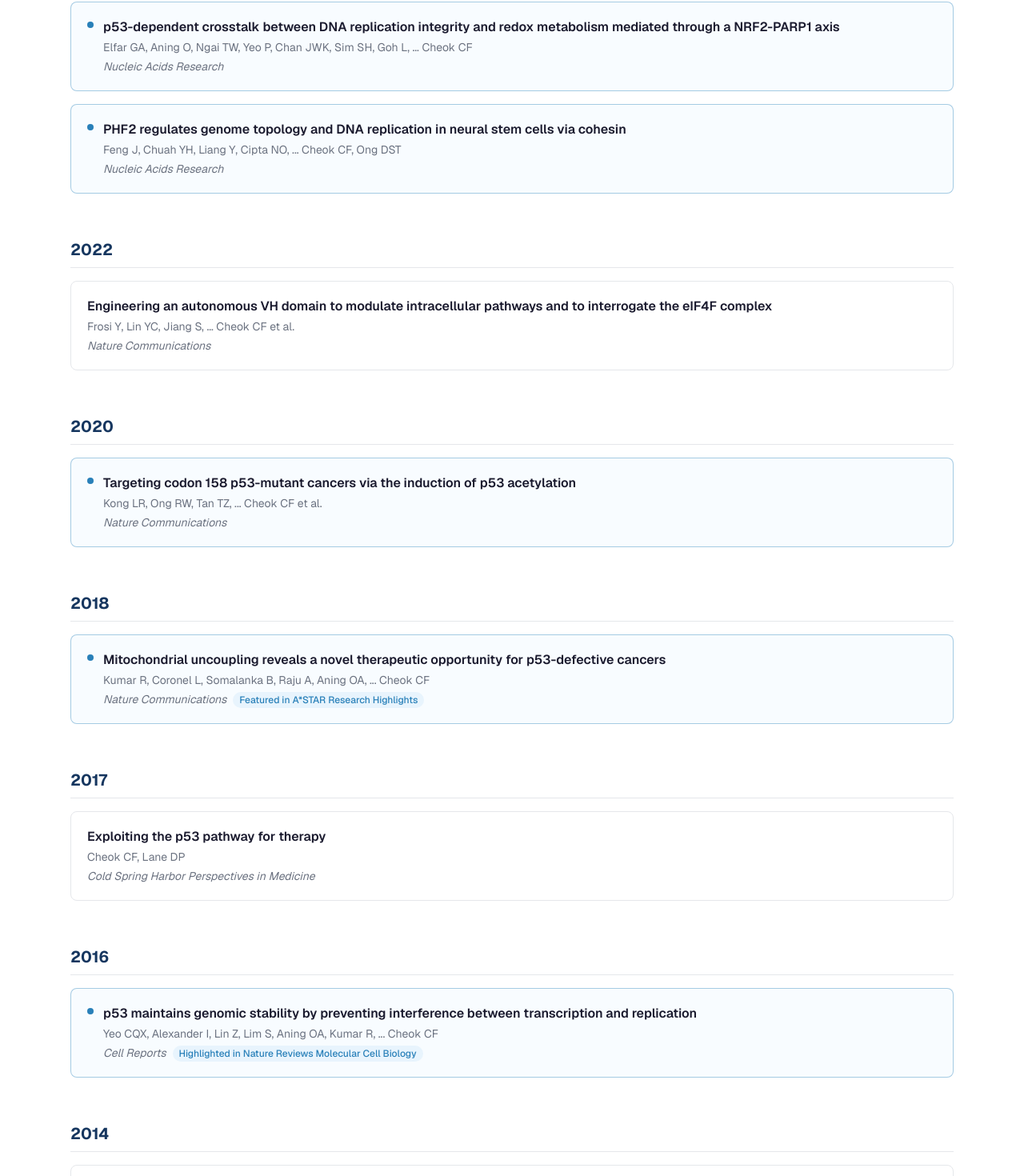
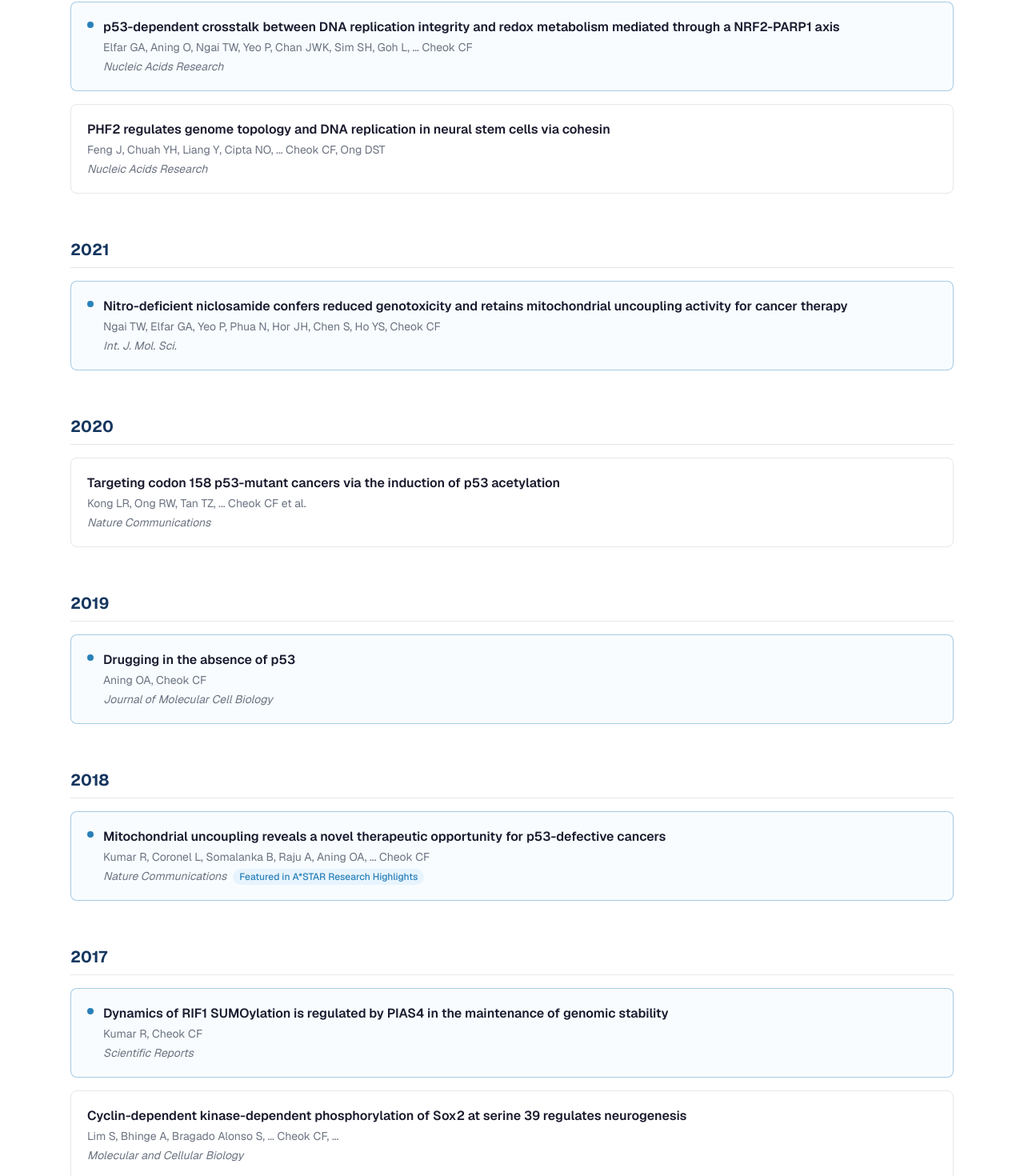
Before and after one commit to Joelchan-Biology/ccf-lab-website, a Next.js app: page /publications in a window 1280 px wide. Shown: the part 717-2187 px from the top of the page at 80% size. Built offline with nearby package versions, Linux system fonts and the light colour scheme.

Commit message:
Add missing publications (2017-2021), fix highlights to first/last author only, update research areas

```diff
--- a/src/app/publications/page.tsx
+++ b/src/app/publications/page.tsx
@@ -42,17 +42,16 @@ const publications: Publication[] = [
     journal: "Nucleic Acids Research",
     year: 2024,
     doi: "10.1093/nar/gkae457",
-    highlight: true,
   },
   {
     title:
-      "Engineering an autonomous VH domain to modulate intracellular pathways and to interrogate the eIF4F complex",
-    authors: "Frosi Y, Lin YC, Jiang S, ... Cheok CF et al.",
-    journal: "Nature Communications",
-    year: 2022,
-    doi: "10.1038/s41467-022-32463-1",
+      "Nitro-deficient niclosamide confers reduced genotoxicity and retains mitochondrial uncoupling activity for cancer therapy",
+    authors: "Ngai TW, Elfar GA, Yeo P, Phua N, Hor JH, Chen S, Ho YS, Cheok CF",
+    journal: "Int. J. Mol. Sci.",
+    year: 2021,
+    doi: "10.3390/ijms221910420",
+    highlight: true,
   },
-
   // ── Featured / Highlighted ──
   {
     title:
@@ -61,6 +60,14 @@ const publications: Publication[] = [
     journal: "Nature Communications",
     year: 2020,
     doi: "10.1038/s41467-020-15608-y",
+  },
+  {
+    title:
+      "Drugging in the absence of p53",
+    authors: "Aning OA, Cheok CF",
+    journal: "Journal of Molecular Cell Biology",
+    year: 2019,
+    doi: "10.1093/jmcb/mjz012",
     highlight: true,
   },
   {
@@ -75,11 +82,29 @@ const publications: Publication[] = [
   },
   {
     title:
+      "Dynamics of RIF1 SUMOylation is regulated by PIAS4 in the maintenance of genomic stability",
+    authors: "Kumar R, Cheok CF",
+    journal: "Scientific Reports",
+    year: 2017,
+    doi: "10.1038/s41598-017-16934-w",
+    highlight: true,
+  },
+  {
+    title:
+      "Cyclin-dependent kinase-dependent phosphorylation of Sox2 at serine 39 regulates neurogenesis",
+    authors: "Lim S, Bhinge A, Bragado Alonso S, ... Cheok CF, ...",
+    journal: "Molecular and Cellular Biology",
+    year: 2017,
+    doi: "10.1128/mcb.00201-17",
+  },
+  {
+    title:
       "Exploiting the p53 pathway for therapy",
     authors: "Cheok CF, Lane DP",
     journal: "Cold Spring Harbor Perspectives in Medicine",
     year: 2017,
     doi: "10.1101/cshperspect.a026310",
+    highlight: true,
   },
   {
     title:
@@ -99,6 +124,7 @@ const publications: Publication[] = [
     journal: "DNA Repair",
     year: 2014,
     doi: "10.1016/j.dnarep.2013.12.004",
+    highlight: true,
   },
   {
     title: "Translating p53 into the clinic",
@@ -122,6 +148,7 @@ const publications: Publication[] = [
     journal: "Cell Death & Differentiation",
     year: 2010,
     doi: "10.1038/cdd.2010.26",
+    highlight: true,
   },
   {
     title:
@@ -138,6 +165,7 @@ const publications: Publication[] = [
     journal: "Molecular Cancer Research",
     year: 2007,
     doi: "10.1158/1541-7786.MCR-07-0161",
+    highlight: true,
   },
   {
     title:
@@ -146,6 +174,7 @@ const publications: Publication[] = [
     journal: "Nucleic Acids Research",
     year: 2005,
     doi: "10.1093/nar/gki712",
+    highlight: true,
   },
 ];
 
--- a/src/app/research/page.tsx
+++ b/src/app/research/page.tsx
@@ -16,7 +16,9 @@ const areas = [
     imageAlt: "Graphical abstract -p53-dependent crosstalk between DNA replication integrity and redox metabolism via NRF2-PARP1 axis (Elfar et al., NAR 2024)",
     keyPapers: [
       "Elfar et al., Nucleic Acids Research (2024) -NRF2-PARP1 axis",
+      "Aning & Cheok, J. Mol. Cell Biol. (2019) -drugging in the absence of p53",
       "Kumar et al., Nature Communications (2018) -mitochondrial uncoupling in p53-defective cancers",
+      "Kumar & Cheok, Scientific Reports (2017) -RIF1 SUMOylation and genomic stability",
       "Yeo et al., Cell Reports (2016) -transcription-replication conflicts",
     ],
   },
@@ -25,9 +27,10 @@ const areas = [
     title: "Novel Therapeutics",
     description: `We develop novel therapeutics through in silico and structure-activity relationship (SAR) studies. Our approach combines computational drug discovery with experimental validation, including drug repurposing strategies and combination therapies that exploit synthetic lethal interactions in cancer cells. We have demonstrated the potential of targeting multiple cancer signalling nodes -including p53 reactivation, NF-κB pathway inhibition, and cell-cycle kinase modulation -to selectively kill cancer cells while sparing normal tissue.`,
     keyPapers: [
+      "Ngai et al., Int. J. Mol. Sci. (2021) -nitro-deficient niclosamide SAR study",
       "Kong et al., Nature Communications (2020) -targeting codon 158 p53-mutant cancers",
+      "Cheok et al., Nature Reviews Clinical Oncology (2011) -translating p53 to the clinic",
       "Cheok et al., Cell Death & Differentiation (2010) -nutlin + VX-680 combination",
-      "Cheok et al., Nature Reviews Clinical Oncology (2011) -translating p53 to the clinic",
     ],
   },
   {
```
Also changed, not shown: .claude/settings.local.json (added).
